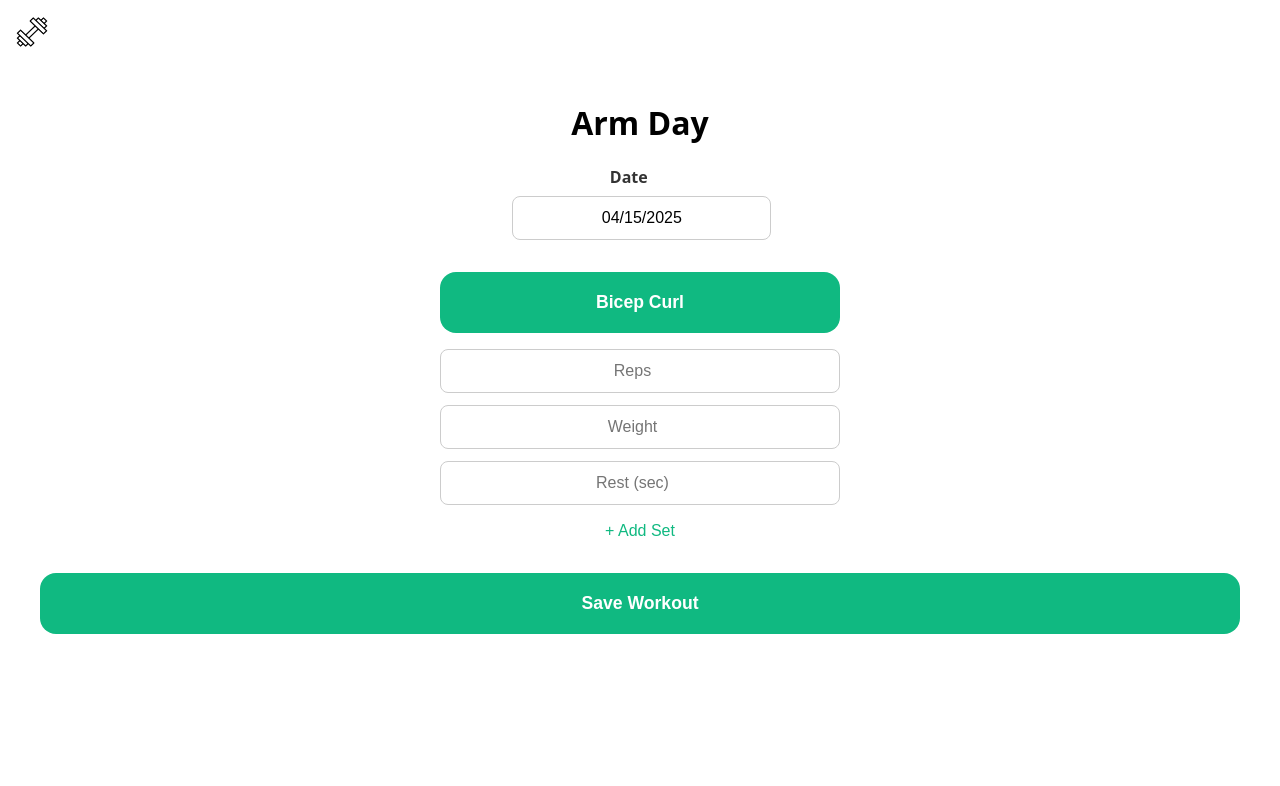
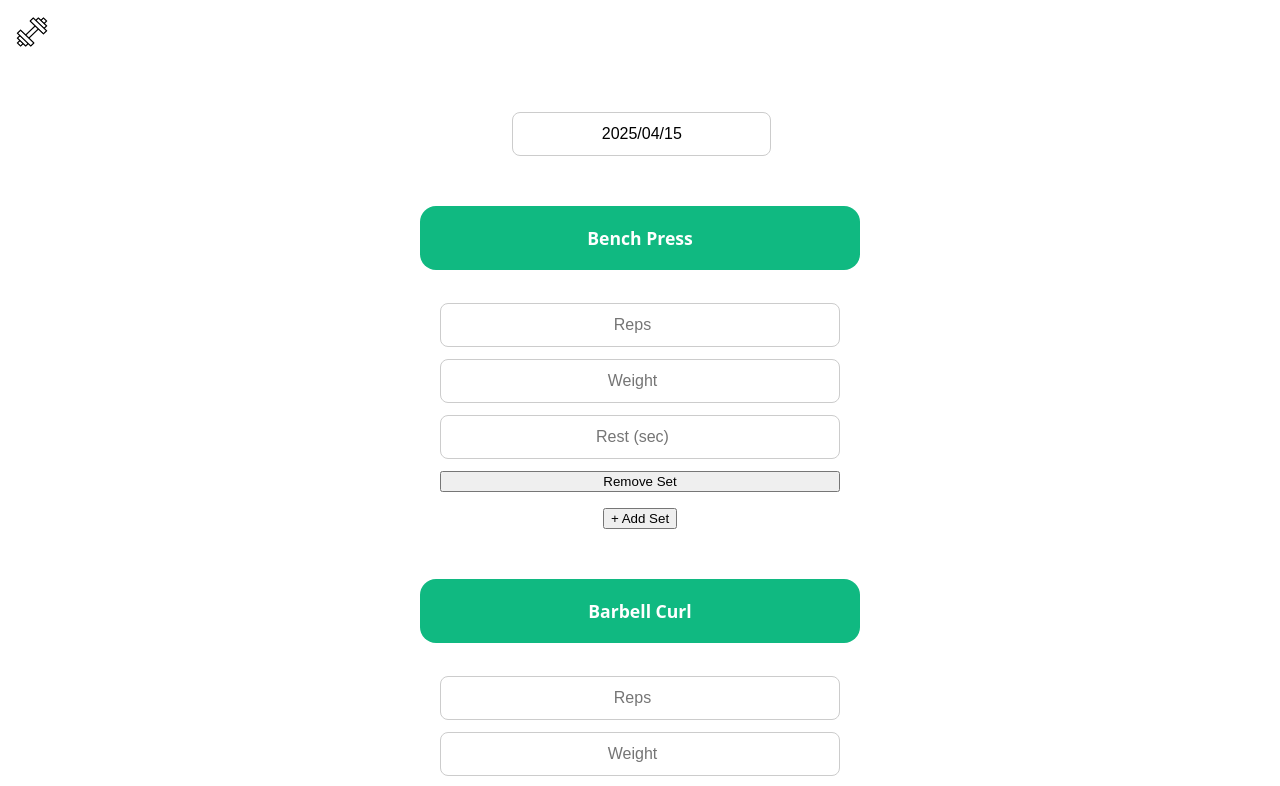
Before and after one commit to Keenan-Nicholson/super-simple-workout-tracker, a React (Vite) app: page /LogWorkout/1 in a window 1280 px wide. Shown: the top 786 px of the page. Built offline with nearby package versions, Linux system fonts and the light colour scheme.

Commit message:
fixing fixing

```diff
--- a/src/Components/Workout.tsx
+++ b/src/Components/Workout.tsx
@@ -1,10 +1,9 @@
-import { useForm, useFieldArray, Controller } from "react-hook-form";
+import { useForm, Controller } from "react-hook-form";
 import { useEffect, useState } from "react";
 import { useParams } from "react-router-dom";
 import DatePicker from "react-datepicker";
 import "react-datepicker/dist/react-datepicker.css";
 
-// Define the types for the form data
 interface Set {
   reps: string;
   weight: string;
@@ -14,156 +13,151 @@ interface Set {
 interface Exercise {
   id: number;
   name: string;
-  sets: Set[];
 }
 
 interface WorkoutForm {
   selectedDate: Date;
-  exercises: Exercise[];
+  exercises: Record<number, Set[]>;
 }
 
-// Sample data for testing
 const fakeData = [
-  { id: 1, name: "Arm Day", exercises: [{ id: 1, name: "Bicep Curl" }] },
-  { id: 2, name: "Leg Day", exercises: [{ id: 2, name: "Squat" }] },
-  { id: 3, name: "Push Day", exercises: [{ id: 3, name: "Bench Press" }] },
+  {
+    id: 1,
+    name: "Arm Day",
+    exercises: [
+      { id: 101, name: "Bench Press" },
+      { id: 102, name: "Barbell Curl" },
+      { id: 103, name: "Dumbbell Curl" },
+      { id: 104, name: "Hammer Curl" },
+    ],
+  },
 ];
 
 export const Workout = () => {
   const { id } = useParams();
-  // Change workout state type to hold the full structure
-  const [workout, setWorkout] = useState<{
-    id: number;
-    name: string;
-    exercises: Exercise[];
-  } | null>(null);
+  const [workout, setWorkout] = useState<any>(null);
 
-  const { control, register, handleSubmit, setValue } = useForm<WorkoutForm>({
+  const { control, handleSubmit, register, setValue, getValues } =
+    useForm<WorkoutForm>({
       defaultValues: {
         selectedDate: new Date(),
-      exercises: [], // Empty array initially
+        exercises: {},
       },
-  });
-
-  const { fields: exerciseFields, append: _appendExercise } = useFieldArray({
-    control,
-    name: "exercises", // Path to exercises array
     });
 
   useEffect(() => {
     const selectedWorkout = fakeData.find((w) => w.id === parseInt(id!));
-
     if (selectedWorkout) {
-      const exerciseData = selectedWorkout.exercises.map((exercise: any) => ({
-        id: exercise.id,
-        name: exercise.name,
-        sets: [{ reps: "", weight: "", rest: "" }],
-      }));
-
-      // Set the workout with the right structure
-      setWorkout({
-        id: selectedWorkout.id,
-        name: selectedWorkout.name,
-        exercises: exerciseData,
+      const initialExercisesState: any = {};
+      selectedWorkout.exercises.forEach((exercise: Exercise) => {
+        initialExercisesState[exercise.id] = [
+          { reps: "", weight: "", rest: "" }, // one set by default
+        ];
       });
 
-      setValue("exercises", exerciseData); // Set the exercises for the workout
-    } else {
-      setWorkout(null); // Handle the case where no workout is found
+      setWorkout(selectedWorkout);
+      setValue("exercises", initialExercisesState as Record<number, Set[]>); // Typecast to Record<number, Set[]>
     }
-  }, [id, setValue]); // Properly place the dependencies
+  }, [id, setValue]);
 
-  const { fields: _setFields, append } = useFieldArray({
-    control,
-    name: `exercises.${0}.sets`, // Path to sets array of the first exercise
+  const onSubmit = (data: WorkoutForm) => {
+    const result = workout.exercises.flatMap((exercise: Exercise) => {
+      return (
+        data.exercises[exercise.id]?.map((set: Set) => ({
+          "workout-id": id,
+          name: exercise.name,
+          reps: parseInt(set.reps),
+          weight: parseInt(set.weight),
+          rest: parseInt(set.rest),
+        })) || []
+      );
     });
 
-  const addSetToExercise = (_exerciseIndex: number) => {
-    append({ reps: "", weight: "", rest: "" }); // Add a new set to the exercise
-  };
-  const onSubmit = (data: WorkoutForm) => {
-    console.log("Workout data:", data);
+    console.log(result);
   };
 
-  if (!workout) {
-    return <div>Loading...</div>;
-  }
+  const addSet = (exerciseId: number) => {
+    const prev = getValues(`exercises.${exerciseId}`) || [];
+    setValue(`exercises.${exerciseId}`, [
+      ...prev,
+      { reps: "", weight: "", rest: "" },
+    ] as Set[]); // Typecast to Set[]
+  };
+
+  const removeSet = (exerciseId: number, index: number) => {
+    const prev = getValues(`exercises.${exerciseId}`) || [];
+    prev.splice(index, 1);
+    setValue(`exercises.${exerciseId}`, [...prev] as Set[]); // Typecast to Set[]
+  };
+
+  if (!workout) return <div>Loading...</div>;
 
   return (
-    <form className="workout-screen" onSubmit={handleSubmit(onSubmit)}>
-      <h1>{workout.name}</h1>
+    <div className="workout-screen">
+      <form className="exercise-list" onSubmit={handleSubmit(onSubmit)}>
         <div className="date-picker-container">
-        <label htmlFor="workout-date">Date</label>
           <Controller
             name="selectedDate"
             control={control}
             render={({ field }) => (
               <DatePicker
                 selected={field.value}
-              onChange={field.onChange}
+                onChange={(date) => field.onChange(date)}
+                dateFormat="yyyy/MM/dd"
                 className="date-picker"
               />
             )}
           />
         </div>
 
-      <div className="exercise-list">
-        {exerciseFields.map((exercise, index) => (
+        {workout.exercises.map((exercise: Exercise) => (
           <div key={exercise.id} className="exercise-block">
-            <button type="button" className="exercise-button log-button">
-              {exercise.name}
-            </button>
-
+            <h3 className="exercise-button log-button">{exercise.name}</h3>
             <div className="set-table">
-              <Controller
-                control={control}
-                name={`exercises.${index}.sets`}
-                render={({ field }) => (
-                  <>
-                    {field.value?.map((_, setIndex: number) => (
+              {getValues(`exercises.${exercise.id}`)?.map(
+                (_, setIndex: number) => (
                   <div key={setIndex} className="set-row">
                     <input
                       type="number"
                       placeholder="Reps"
                       {...register(
-                            `exercises.${index}.sets.${setIndex}.reps`
+                        `exercises.${exercise.id}.${setIndex}.reps` as any
                       )}
                     />
                     <input
                       type="number"
                       placeholder="Weight"
                       {...register(
-                            `exercises.${index}.sets.${setIndex}.weight`
+                        `exercises.${exercise.id}.${setIndex}.weight` as any
                       )}
                     />
                     <input
                       type="number"
                       placeholder="Rest (sec)"
                       {...register(
-                            `exercises.${index}.sets.${setIndex}.rest`
+                        `exercises.${exercise.id}.${setIndex}.rest` as any
                       )}
                     />
-                      </div>
-                    ))}
-                  </>
-                )}
-              />
-            </div>
-
                     <button
                       type="button"
-              onClick={() => addSetToExercise(index)}
-              className="add-set-button"
+                      onClick={() => removeSet(exercise.id, setIndex)}
                     >
+                      Remove Set
+                    </button>
+                  </div>
+                )
+              )}
+            </div>
+            <button type="button" onClick={() => addSet(exercise.id)}>
               + Add Set
             </button>
           </div>
         ))}
-      </div>
 
-      <button type="submit" className="exercise-button log-button">
+        <button type="submit" className="home-button create-button">
           Save Workout
         </button>
       </form>
+    </div>
   );
 };
```
Lines whose indentation alone changed are shown as unchanged.
